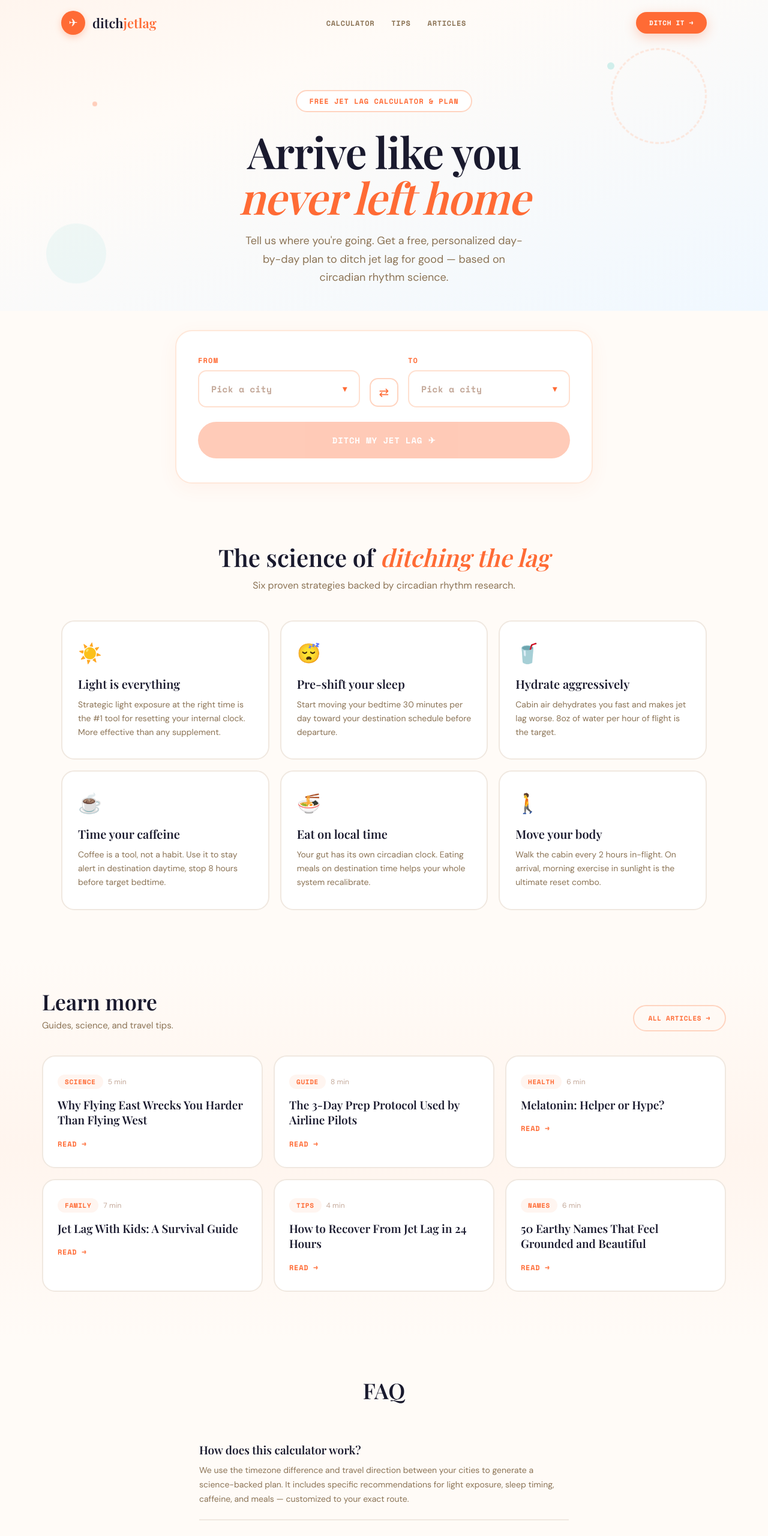
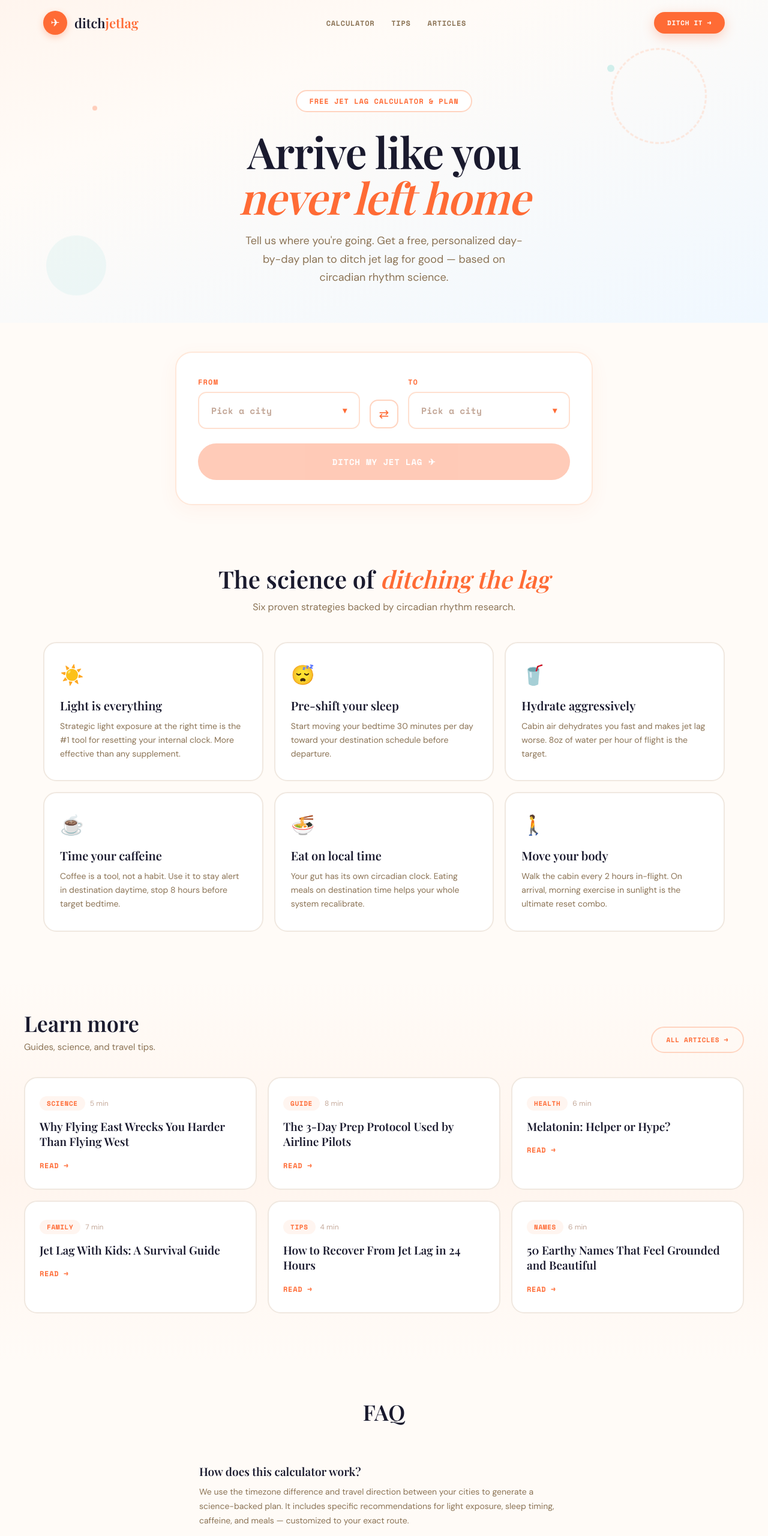
Before and after one commit to brittbuildsai-lgtm/ditchjetlag.com, a React (Vite) app: page / in a window 1280 px wide. Shown: the top 2560 px of the page at 60% size. Built offline with nearby package versions, Linux system fonts and the light colour scheme; a web font is replaced by a local one.

Commit message:
Increase hero/calculator spacing and widen max-width to 1200px
- Hero bottom padding: 40px → 60px
- Calculator top padding: 32px → 48px
- All content max-width: 1140px → 1200px (nav, tips, articles, footer)

Co-Authored-By: Claude Opus 4.6 <noreply@anthropic.com>

```diff
--- a/src/DitchJetLag.jsx
+++ b/src/DitchJetLag.jsx
@@ -267,7 +267,7 @@ export default function DitchJetLag() {
         borderBottom: scrollY > 40 ? "2px solid #FFE8DA" : "none",
         transition: "all 0.35s ease",
       }}>
-        <div style={{ maxWidth: 1140, margin: "0 auto", padding: "0 32px", display: "flex", alignItems: "center", justifyContent: "space-between" }}>
+        <div style={{ maxWidth: 1200, margin: "0 auto", padding: "0 32px", display: "flex", alignItems: "center", justifyContent: "space-between" }}>
           <div style={{ display: "flex", alignItems: "center", gap: 12 }}>
             <div style={{
               width: 40, height: 40, borderRadius: "50%",
@@ -294,7 +294,7 @@ export default function DitchJetLag() {
       {/* ─── HERO ─── */}
       <section style={{
         position: "relative", overflow: "hidden",
-        padding: "150px 32px 40px",
+        padding: "150px 32px 60px",
         background: "linear-gradient(160deg, #FFF5EE 0%, #FFFBF7 30%, #F0F8FF 100%)",
       }}>
         {/* Decorative elements */}
@@ -335,7 +335,7 @@ export default function DitchJetLag() {
       </section>
 
       {/* ─── CALCULATOR ─── */}
-      <section id="calculator" style={{ maxWidth: 760, margin: "0 auto", padding: "32px 32px 48px", scrollMarginTop: 80 }}>
+      <section id="calculator" style={{ maxWidth: 760, margin: "0 auto", padding: "48px 32px 48px", scrollMarginTop: 80 }}>
         <div style={{
           background: "white", border: "2px solid #FFE8DA", borderRadius: 28,
           padding: "40px 36px", boxShadow: "0 8px 32px rgba(255,107,53,0.06)",
@@ -461,7 +461,7 @@ export default function DitchJetLag() {
       )}
 
       {/* ─── TIPS ─── */}
-      <section id="tips" style={{ maxWidth: 1140, margin: "0 auto", padding: "48px 32px 80px", scrollMarginTop: 80 }}>
+      <section id="tips" style={{ maxWidth: 1200, margin: "0 auto", padding: "48px 32px 80px", scrollMarginTop: 80 }}>
         <div style={{ textAlign: "center", marginBottom: 48 }}>
           <h2 style={{ fontFamily: "'Playfair Display', serif", fontSize: 40, fontWeight: 600, color: "#1A1A2E", marginBottom: 10 }}>
             The science of <span style={{ fontStyle: "italic", color: "#FF6B35" }}>ditching the lag</span>
@@ -489,7 +489,7 @@ export default function DitchJetLag() {
 
       {/* ─── ARTICLES ─── */}
       <section id="articles" style={{ padding: "48px 32px 80px", background: "linear-gradient(180deg, #FFFBF7, #FFF5EE 50%, #FFFBF7)", scrollMarginTop: 80 }}>
-        <div style={{ maxWidth: 1140, margin: "0 auto" }}>
+        <div style={{ maxWidth: 1200, margin: "0 auto" }}>
           <div style={{ display: "flex", justifyContent: "space-between", alignItems: "flex-end", marginBottom: 40, flexWrap: "wrap", gap: 16 }}>
             <div>
               <h2 style={{ fontFamily: "'Playfair Display', serif", fontSize: 36, fontWeight: 600, color: "#1A1A2E", marginBottom: 6 }}>
@@ -545,7 +545,7 @@ export default function DitchJetLag() {
 
       {/* ─── FOOTER ─── */}
       <footer style={{ borderTop: "2px solid #F0E8E0", padding: "48px 32px 32px", background: "#FFFBF7" }}>
-        <div style={{ maxWidth: 1140, margin: "0 auto" }}>
+        <div style={{ maxWidth: 1200, margin: "0 auto" }}>
           <div className="footer-cols" style={{ display: "flex", justifyContent: "space-between", flexWrap: "wrap", gap: 40, marginBottom: 40 }}>
             <div style={{ maxWidth: 260 }}>
               <div style={{ display: "flex", alignItems: "center", gap: 10, marginBottom: 14 }}>
```
